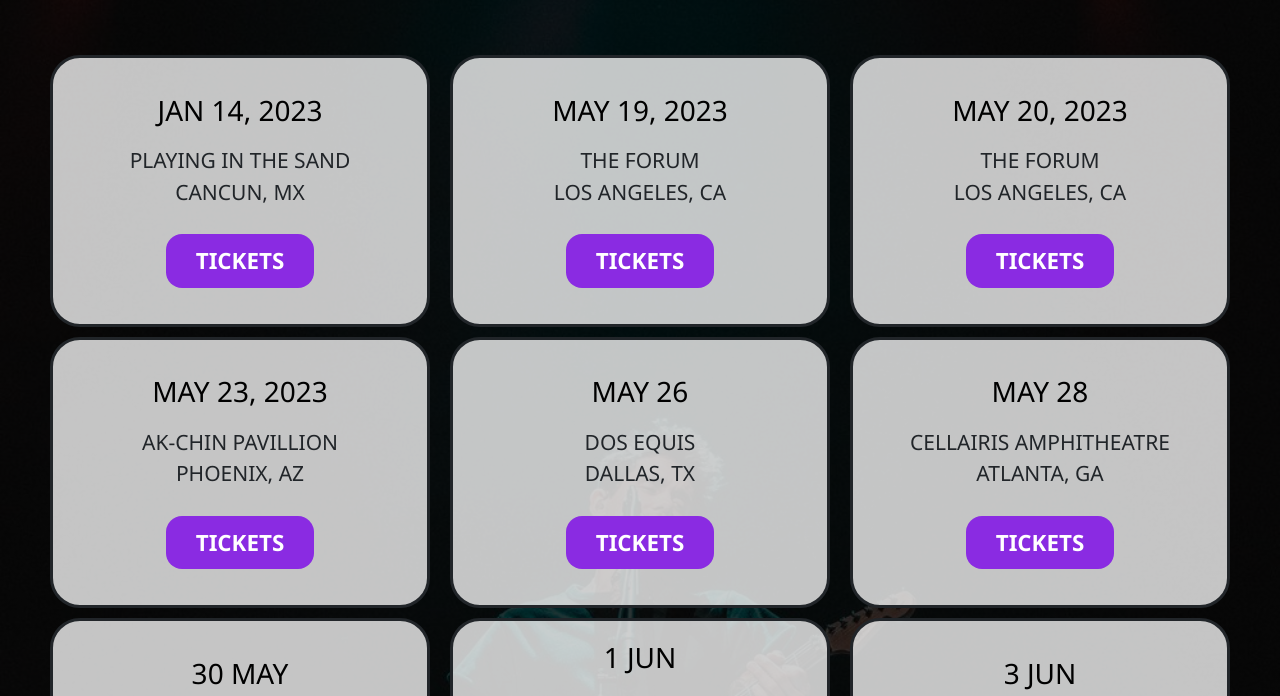
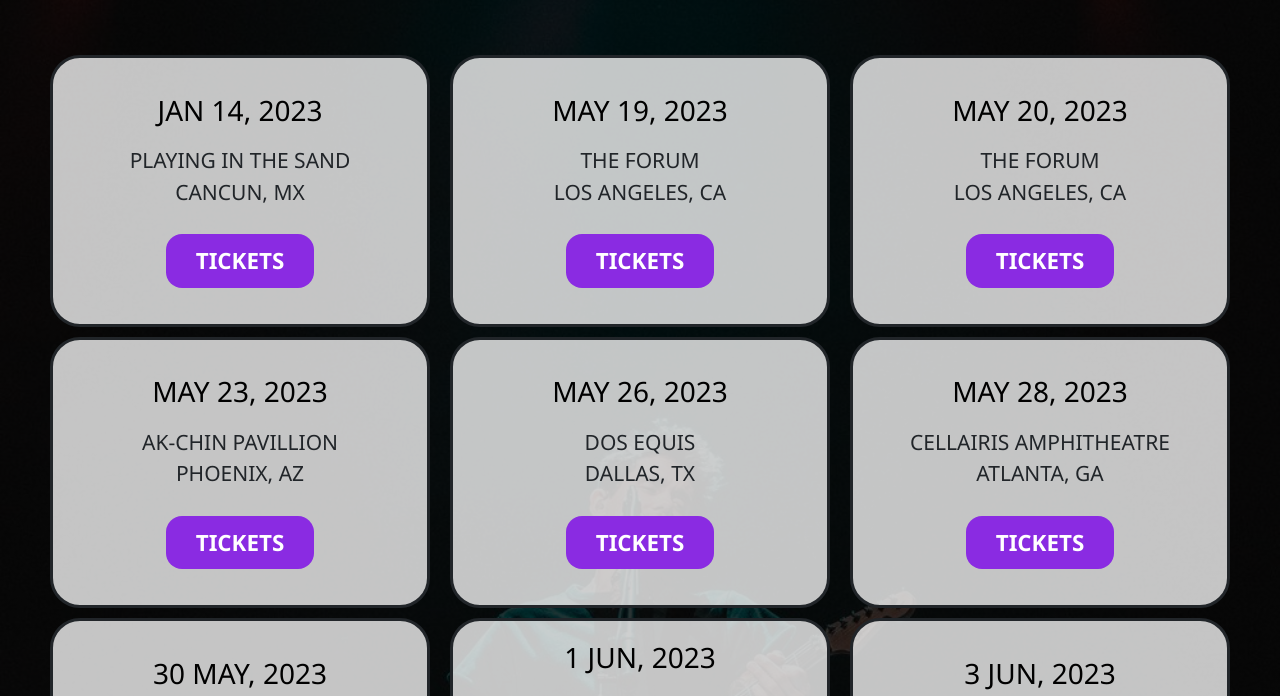
Before and after one commit to juancruzvenier/PreEntrega2-VenierRojas, a website: page pages/tourDates.html in a window 1280 px wide. Shown: the part 236-932 px from the top of the page. Drawn offline with nearby package versions, Linux system fonts and the light colour scheme.

Commit message:
arregle fechas

```diff
--- a/pages/tourDates.html
+++ b/pages/tourDates.html
@@ -83,35 +83,35 @@
                 </div>
 
                 <div class="card">
-                    <h3>MAY 26</h3>
+                    <h3>MAY 26, 2023</h3>
                     <p>DOS EQUIS<br>DALLAS, TX</p>
                     <a href="https://www.songkick.com/es/concerts/40677305-dead-and-company-at-dos-equis-pavilion"
                         target="_blank"><button class="redirect-btn">TICKETS</button></a>
                 </div>
 
                 <div class="card">
-                    <h3>MAY 28</h3>
+                    <h3>MAY 28, 2023</h3>
                     <p>CELLAIRIS AMPHITHEATRE <br>ATLANTA, GA</p>
                     <a href="https://www.songkick.com/es/concerts/40677308-dead-and-company-at-cellairis-amphitheatre-at-lakewood"
                         target="_blank"><button class="redirect-btn">TICKETS</button></a>
                 </div>
 
                 <div class="card">
-                    <h3>30 MAY</h3>
+                    <h3>30 MAY, 2023</h3>
                     <p>PNC MUSIC PAVILLION <br>CHARLOTTE, NC</p>
                     <a href="https://www.songkick.com/es/concerts/40677325-dead-and-company-at-pnc-music-pavilion"
                         target="_blank"><button class="redirect-btn">TICKETS</button></a>
                 </div>
 
                 <div class="card">
-                    <h3>1 JUN</h3>
+                    <h3>1 JUN, 2023</h3>
                     <p>COASTAL CREDIT UNION MUSIC PARK <br>RELEIGH, NC</p>
                     <a href="https://www.songkick.com/es/concerts/40677334-dead-and-company-at-coastal-credit-union-music-park-at-walnut-creek"
                         target="_blank"><button class="redirect-btn">TICKETS</button></a>
                 </div>
 
                 <div class="card">
-                    <h3>3 JUN</h3>
+                    <h3>3 JUN, 2023</h3>
                     <p>JIFFY LUBE LIVE <br>BRISTOW, VA</p>
                     <a href="https://www.songkick.com/es/concerts/40677373-dead-and-company-at-jiffy-lube-live"
                         target="_blank"><button class="redirect-btn">TICKETS</button></a>
```
